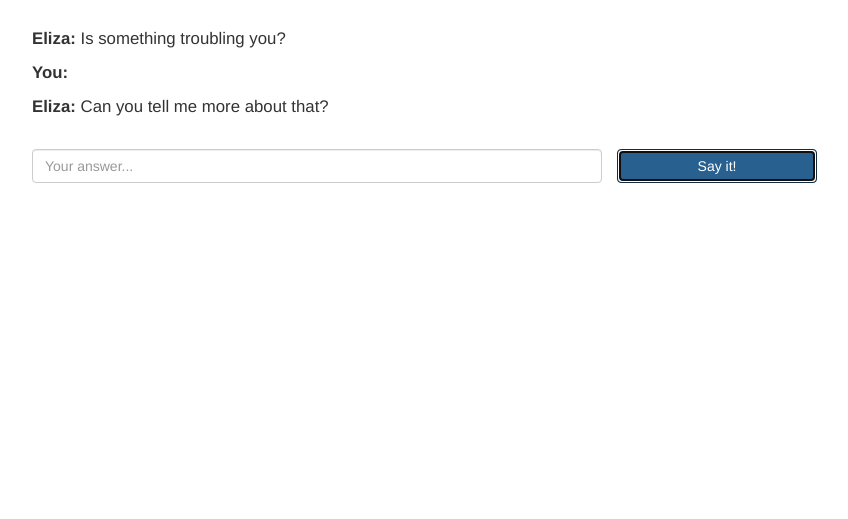
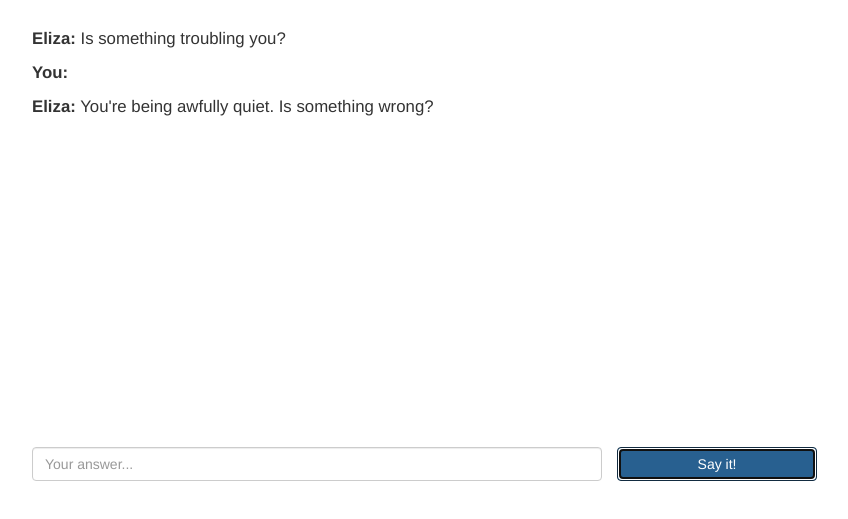
Before and after one commit to tpetricek/eliza-code-quality, a plain HTML site: page index.html in a window 1280 px wide. Both pictures are taken after a click on the button "Say it!". Shown: the part 63-582 px from the top of the page, without its empty margins (23-871 px from the left). Drawn offline with nearby package versions, Linux system fonts and the light colour scheme.

Commit message:
added reply for empty message and scrolling chat window

```diff
--- a/bot.js
+++ b/bot.js
@@ -92,6 +92,9 @@ function myReply(message) {
 	var reply = "Can you tell me more about that?";
 	var words = message.split(' ');
 	// Iterate over all rules and find the first one that matches
+	if (message == "") {
+		reply = "You're being awfully quiet. Is something wrong?";
+	}
 	for (var i = 0; i < rules.length; i++) {
 		var match = matchPattern(rules[i].pattern, words, 0, 0);
 		if (match) {
@@ -110,6 +113,11 @@ function myReply(message) {
 	return reply;
 }
 
+function scrollToBottom() {
+	var chatWindow = document.getElementById('chat-window');
+	chatWindow.scrollTop = chatWindow.scrollHeight;
+}
+
 var enterClick = document.getElementById("message");
 enterClick.addEventListener("keyup", function (event) {
 	if (event.code === 'Enter') {
--- a/index.html
+++ b/index.html
@@ -12,6 +12,12 @@
   <style>
     p {
       font-size: 120%;
+    }
+
+    #chat-window {
+      height: 50vh;
+      width: 100%;
+      overflow: auto;
     }
   </style>
 </head>
@@ -28,9 +34,13 @@
       <div clss="col-sm-12">
         <h1><strong>ELIZA</strong>: Rogerian psychotherapist from 1960s</h1>
         <br />
-        <div id="conversation">
-          <p><strong>Eliza:</strong> Is something troubling you?</p>
+
+        <div id="chat-window">
+          <div id="conversation">
+            <p><strong>Eliza:</strong> Is something troubling you?</p>
+          </div>
         </div>
+
         <br />
         <div class="form-group row">
           <div class="col-sm-6">
```
